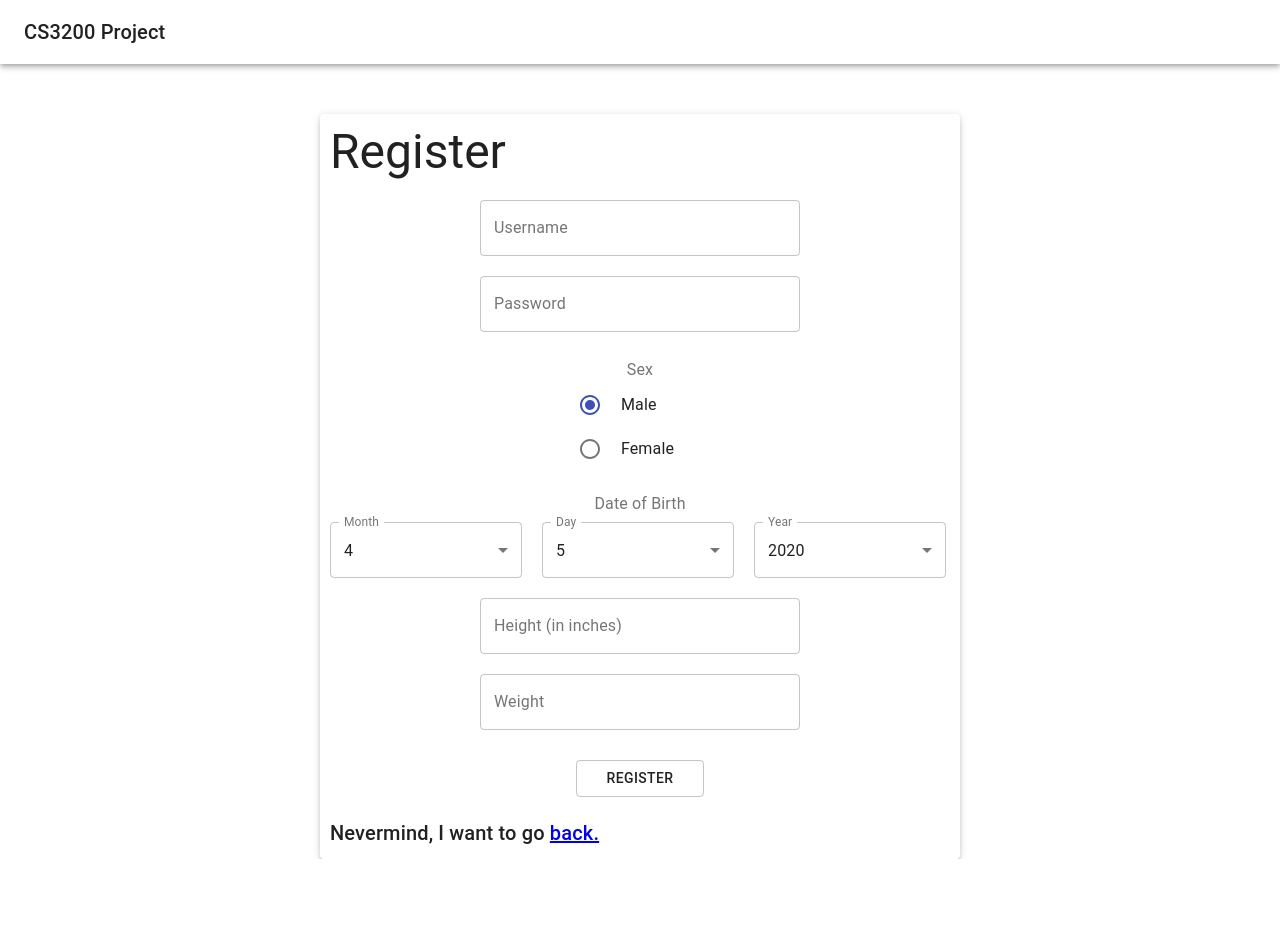
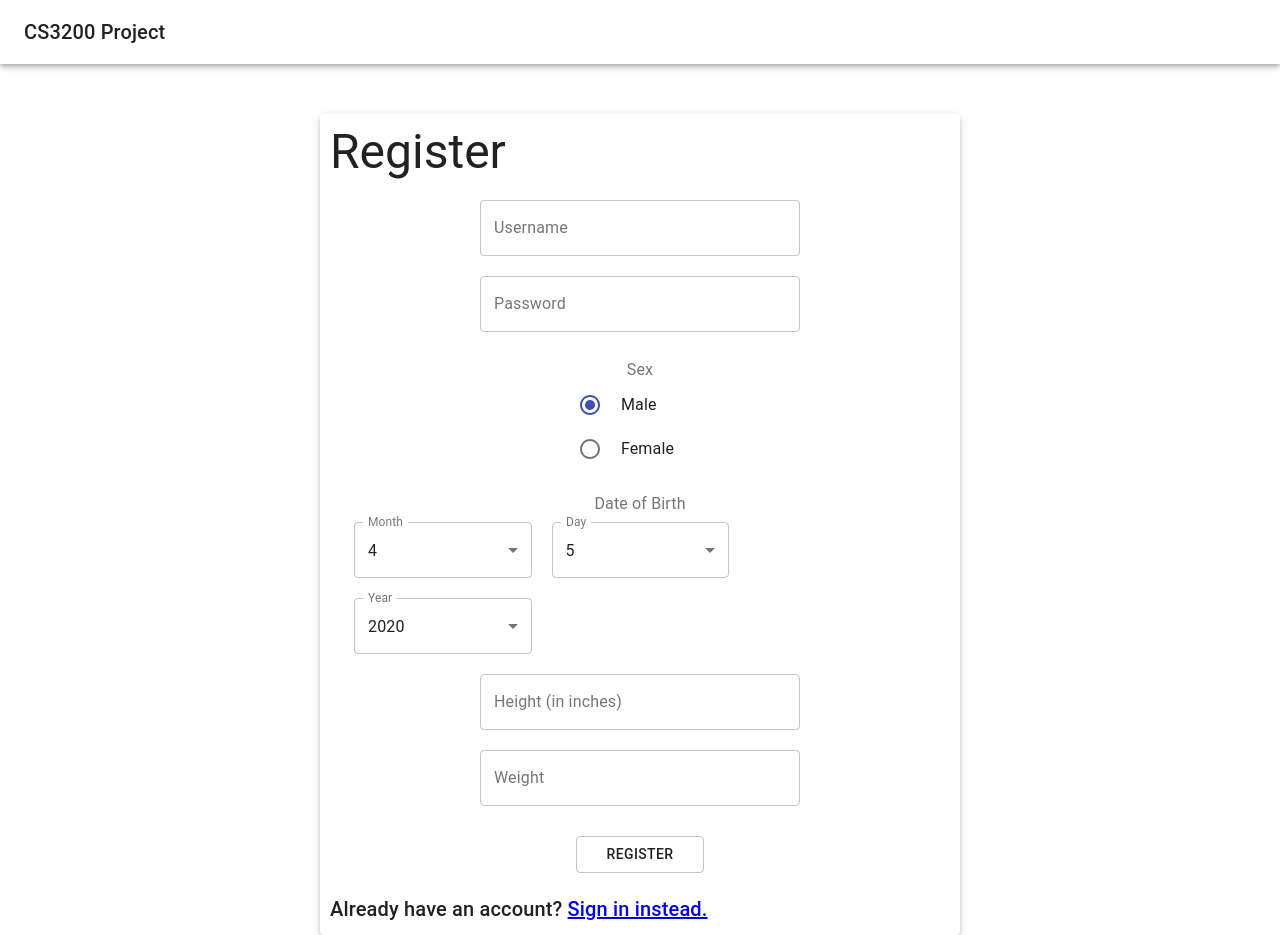
Before and after one commit to werdrew/calorie-tracker, a React (Create React App) app in the folder web/: page /register in a window 1280 px wide. Before the commit the page ends 859 px from the top, so only its background shows below. Built offline with nearby package versions, Linux system fonts and the light colour scheme.

Commit message:
Updated registration page CSS to look cleaner

```diff
--- a/web/src/cs3200project/components/loginPage/registerPage.js
+++ b/web/src/cs3200project/components/loginPage/registerPage.js
@@ -1,5 +1,6 @@
 import React from 'react';
 import {
+    Container,
     FormControlLabel, FormControl, FormLabel,
     Radio, RadioGroup, InputLabel, Select,
     MenuItem,
@@ -45,7 +46,7 @@ export default class RegisterPage extends React.Component {
                         onChange={e => this.setState({ password: e.target.value })}/>
 
                     <FormLabel id='registerFormLabel'>Sex</FormLabel>
-                    <RadioGroup id="registerRadioGroup" aria-label="position" name="position" value={this.state.sex || "M"}>
+                    <RadioGroup id="registerRadioGroup" value={this.state.sex || "M"}>
                         <FormControlLabel
                         control={<Radio color="primary" />}
                         label="Male"
@@ -63,7 +64,7 @@ export default class RegisterPage extends React.Component {
                     </RadioGroup>
 
                     <FormLabel id='registerFormLabel'>Date of Birth</FormLabel>
-                    <div className="registerDob">
+                    <Container id="registerDob">
                         <FormControl className="registerDobFormControl" variant="outlined">
                             <InputLabel id="monthInputLabel">Month</InputLabel>
                                 <Select
@@ -105,7 +106,7 @@ export default class RegisterPage extends React.Component {
                                 })}
                             </Select>
                         </FormControl>
-                    </div>
+                    </Container>
 
                     <TextField
                         variant="outlined"
@@ -127,7 +128,7 @@ export default class RegisterPage extends React.Component {
                     </Button>
 
                     <Typography variant="h6">
-                        Nevermind, I want to go <Link to='/'>back.</Link>
+                        Already have an account? <Link to='/'>Sign in instead.</Link>
                     </Typography>
                 </Paper>
             </div>
```
